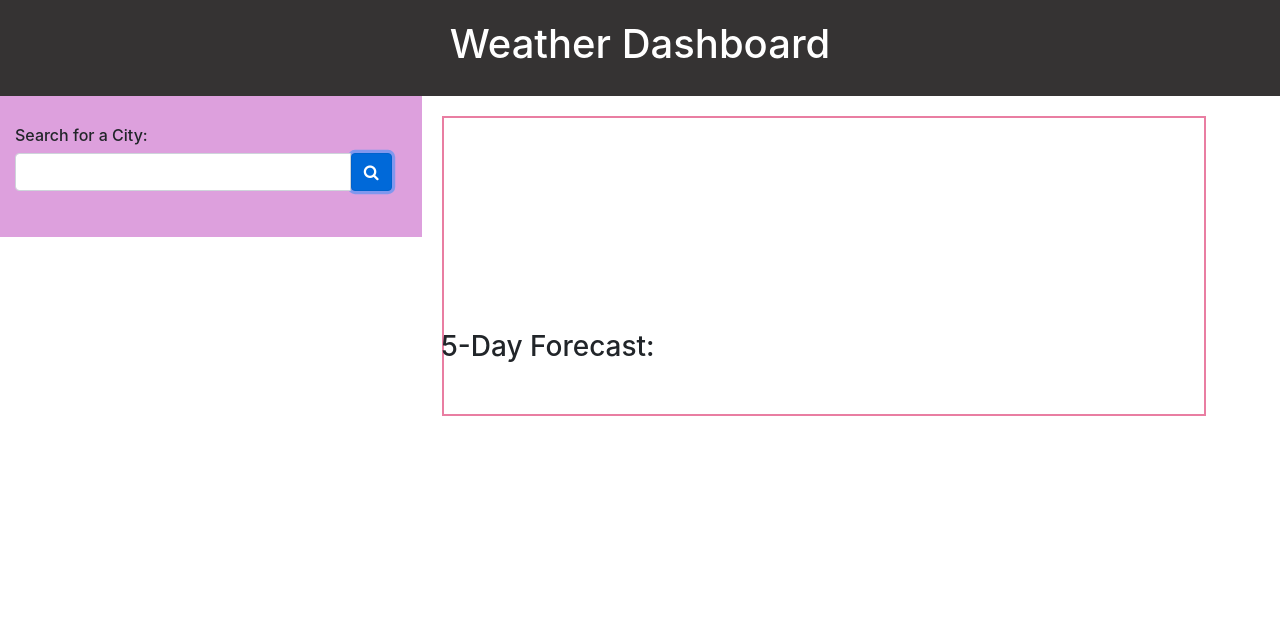
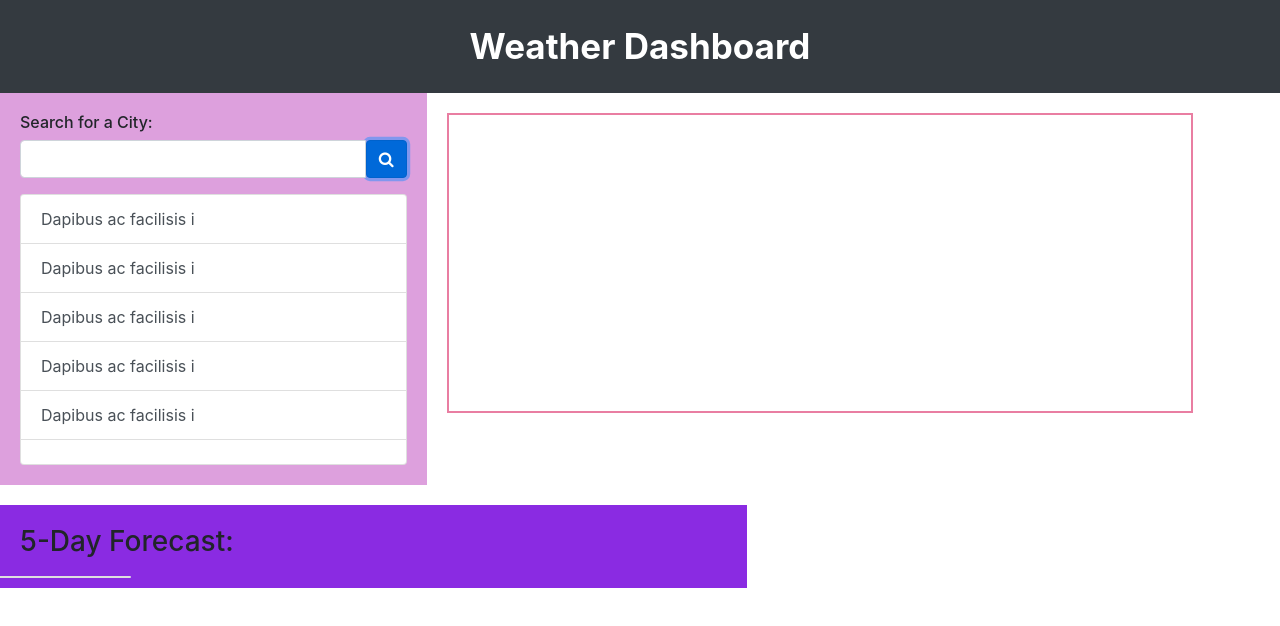
Before and after one commit to vina19/Server-Side_APIs-Weather_Dashboard, a plain HTML site: page index.html in a window 1280 px wide. Both pictures are taken after a click on the button 371 px from the left and 172 px from the top of the page. Drawn offline with nearby package versions, Linux system fonts and the light colour scheme; no server answers.

Commit message:
Get city name, current date, temperature, humidity, and wind speed. Still need to get the UV index from different url call

```diff
--- a/assets/CSS/style.css
+++ b/assets/CSS/style.css
@@ -1,22 +1,28 @@
 /* Apply to the page header */
-.container-fluid {
+header {
     padding: 20px;
     background-color: rgb(53, 51, 51);
+    color: white;
+    text-align: center;
+    font-size: 35px;
+    font-weight: bold;
 }
 
-/* Apply to the title text inside the header */
 h1 {
-    color: white;
-    text-align: center;
+    font-size: 25px;
+    font-weight: bold;
 }
 
 h2 {
     font-size: medium;
 }
+h3 {
+    padding: 10px;
+}
 
 /* Apply to the search bar and the list of searched city content */
 .search-city-content {
-    padding: 30px;
+    padding: 20px;
     clear: both;
     height: 100%;
     background-color: plum;
@@ -27,25 +33,34 @@ h2 {
     margin-left: 20px;
 }
 
+.city {
+    text-transform: capitalize;
+}
+
 /* Apply to the city weather description box */
 .city-weather {
     margin-top: 20px;
     margin-left: 20px;
     margin-bottom: 20px;
-    width: 150%;
     height: 300px;
     border: 2px solid rgb(233, 126, 162);
     color: black;
 }
+
+#city-weather {
+    padding: 20px;
+    color: black;
+}
+
 
 /* Apply to the 5 day forecast box */
 .five-day-forecast {
     width: 150%;
     height: 60%;
     padding: 10px;
-    position: absolute;
-    bottom: 0;
-    right: 8%;
+    margin-top: 20px;
+    margin-bottom: 20px;
+    background-color: blueviolet;
 }
 
 /* Apply to the 5 day forecast cards */
--- a/index.html
+++ b/index.html
@@ -16,11 +16,12 @@
 <body>
 
     <!-- Page header title -->
-    <div class= "container-fluid">
-        <h1>Weather Dashboard</h1>
-    </div>
+    <header class="bg-dark">
+        Weather Dashboard
+    </header>
 
     <!-- Search bar and list for the searched city -->
+    <div class="container-fluid">
         <div class="row">
             <div class="col-md-4 search-city-content">
 
@@ -32,40 +33,52 @@
                 </div>
 
                 <!-- Cities list -->
-            <div class="list-group">
+                <div class="list-group" id="city-list">
 
                     <!-- searched city list goes in here -->
-                <!-- <a href="#" class="list-group-item list-group-item-action">Dapibus ac facilisis i</a> -->
+                    <a href="#" class="list-group-item list-group-item-action">Dapibus ac facilisis i</a>
+                    <a href="#" class="list-group-item list-group-item-action">Dapibus ac facilisis i</a>
+                    <a href="#" class="list-group-item list-group-item-action">Dapibus ac facilisis i</a>
+                    <a href="#" class="list-group-item list-group-item-action">Dapibus ac facilisis i</a>
+                    <a href="#" class="list-group-item list-group-item-action">Dapibus ac facilisis i</a>
 
                 </div>
             </div>
 
             <!-- City weather description content -->
-        <div class="col-md-7 city-weather" id="city-weather">
+            <div class="col-md-7 city-weather">
+                <div id="city-weather">
                     <!-- city weather description goes in here -->
                     <!-- Add city name, the date, weather icon conditions, temperature,
                     humidity, wind speed, and UV index -->
                 </div>
+            </div>
 
             <!-- Five day forecast content -->
-        <div class="col-md-7 five-day-forecast" id="five-day-forecast">
+            <div class="col-md-7 five-day-forecast">
+                <div id="five-day-forecast">
                     <h3>5-Day Forecast: </h3>
 
                     <!-- New row for the 5 day forecast cards -->
-            <div class="row" id="forecast-cards">
+                    <div class="row">
+                        <div class="card" id="forecast-cards">
                             <!-- five day weather forecast goes in here -->
                         </div>
                     </div>
+                </div>
+            </div>
+        </div>
+    </div>
 
-    </div>
 
     <!-- jQuery, Popper.js, and Bootstrap JS -->
     <script src="https://code.jquery.com/jquery-3.5.1.slim.min.js" integrity="sha384-DfXdz2htPH0lsSSs5nCTpuj/zy4C+OGpamoFVy38MVBnE+IbbVYUew+OrCXaRkfj" crossorigin="anonymous"></script>
     <script src="https://cdn.jsdelivr.net/npm/popper.js@1.16.1/dist/umd/popper.min.js" integrity="sha384-9/reFTGAW83EW2RDu2S0VKaIzap3H66lZH81PoYlFhbGU+6BZp6G7niu735Sk7lN" crossorigin="anonymous"></script>
     <script src="https://cdn.jsdelivr.net/npm/bootstrap@4.5.3/dist/js/bootstrap.min.js" integrity="sha384-w1Q4orYjBQndcko6MimVbzY0tgp4pWB4lZ7lr30WKz0vr/aWKhXdBNmNb5D92v7s" crossorigin="anonymous"></script>
 
-    <!-- Ajax -->
+    <!-- Ajax and moment.js -->
     <script src="https://cdnjs.cloudflare.com/ajax/libs/jquery/3.2.1/jquery.min.js"></script>
+    <script src="https://cdnjs.cloudflare.com/ajax/libs/moment.js/2.24.0/moment.min.js"></script>
 
     <!-- JavaScript -->
     <script src="weather.js"></script>
--- a/weather.js
+++ b/weather.js
@@ -8,11 +8,18 @@ $(document).ready(function() {
         let myAPIkey = "0906529f0e63b6d51e5251dfa653e405";
 
         // Get the search city input from the user
-        let city = $("#city-search").val();
-        console.log(city);
+        let cityName = $("#city-search").val();
+
+        let cityList = $("#city-list");
+        let city = $("<a>");
+        city.addClass("list-group-item list-group-item-action city");
+        city.text(cityName);
+
+        cityList.append(city);
+
 
         // URL where the data is from
-        let queryURL = "https://api.openweathermap.org/data/2.5/weather?q=" + city + "&appid=" + myAPIkey;
+        let queryURL = "https://api.openweathermap.org/data/2.5/weather?q=" + cityName + "&appid=" + myAPIkey;
 
         // Create an AJAX call to retrieve the data from OpenWeather API by the city
         $.ajax({
@@ -21,11 +28,34 @@ $(document).ready(function() {
         }).then(function(response) {
             console.log(response);
 
-            let cityDescription = $(".city-weather");
-            let cityTitleEl = $("<h2>");
-            cityTitleEl.text(response.name);
-
-            cityDescription.append(cityTitleEl);
+            getCityWeatherDescription(response);
         });
     });
 });
+
+function getCityWeatherDescription(city) {
+
+    //$("#city-weather").empty();
+
+    // Get current date
+    let currentDate = moment().format("L");
+
+    // Create elements and add the city weather descriptions to the box
+    let cityTitle = $("<h1>");
+    cityTitle.addClass("city-title");
+    cityTitle.text(city.name + " " + currentDate);
+
+    let cityTemp = $("<p>");
+    cityTemp.addClass("city-temp");
+    cityTemp.text("Temperature: " + city.main.temp);
+
+    let cityHumidity = $("<p>");
+    cityHumidity.addClass("city-humidity");
+    cityHumidity.text("Humidity: " + city.main.humidity);
+
+    let cityWindSpeed = $("<p>");
+    cityWindSpeed.addClass("city-wind-speed");
+    cityWindSpeed.text("Wind Speed: " + city.wind.speed);
+
+    $("#city-weather").append(cityTitle, cityTemp, cityHumidity, cityWindSpeed);
+};
```
Lines whose indentation alone changed are shown as unchanged.
